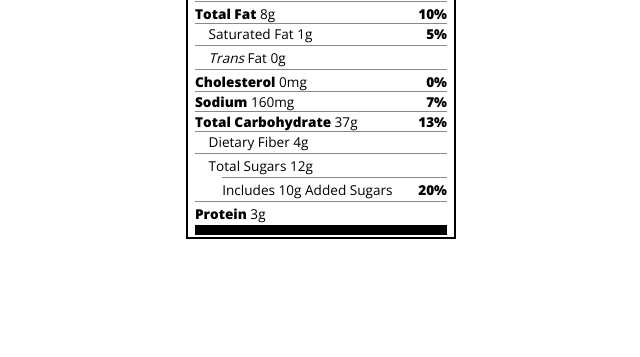
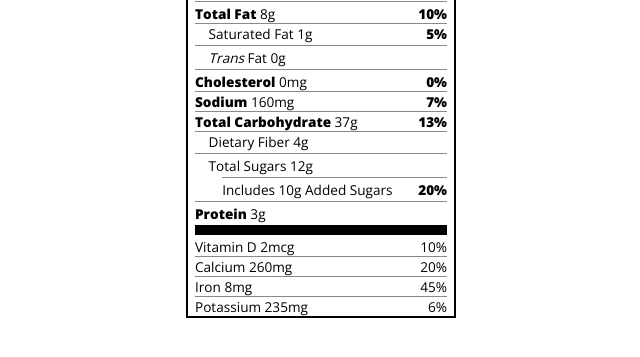
Before and after one commit to lengleman-spec/nutrition-label, a plain HTML site: page index.html in a window 1280 px wide. Shown: the part 201-558 px from the top of the page, without its empty margins (319-959 px from the left). Drawn offline with nearby package versions, Linux system fonts and the light colour scheme.

Commit message:
added micronutrients

```diff
--- a/index.html
+++ b/index.html
@@ -78,6 +78,11 @@
           <span><span class="bold">Protein</span> 3g</span>
         </p>
         <div class="divider large"></div>
+
+        <p>Vitamin D 2mcg <span>10%</span></p>
+        <p>Calcium 260mg <span>20%</span></p>
+        <p>Iron 8mg <span>45%</span></p>
+        <p class="no-divider">Potassium 235mg <span>6%</span></p>
       </div>
     </div>
   </body>
```
